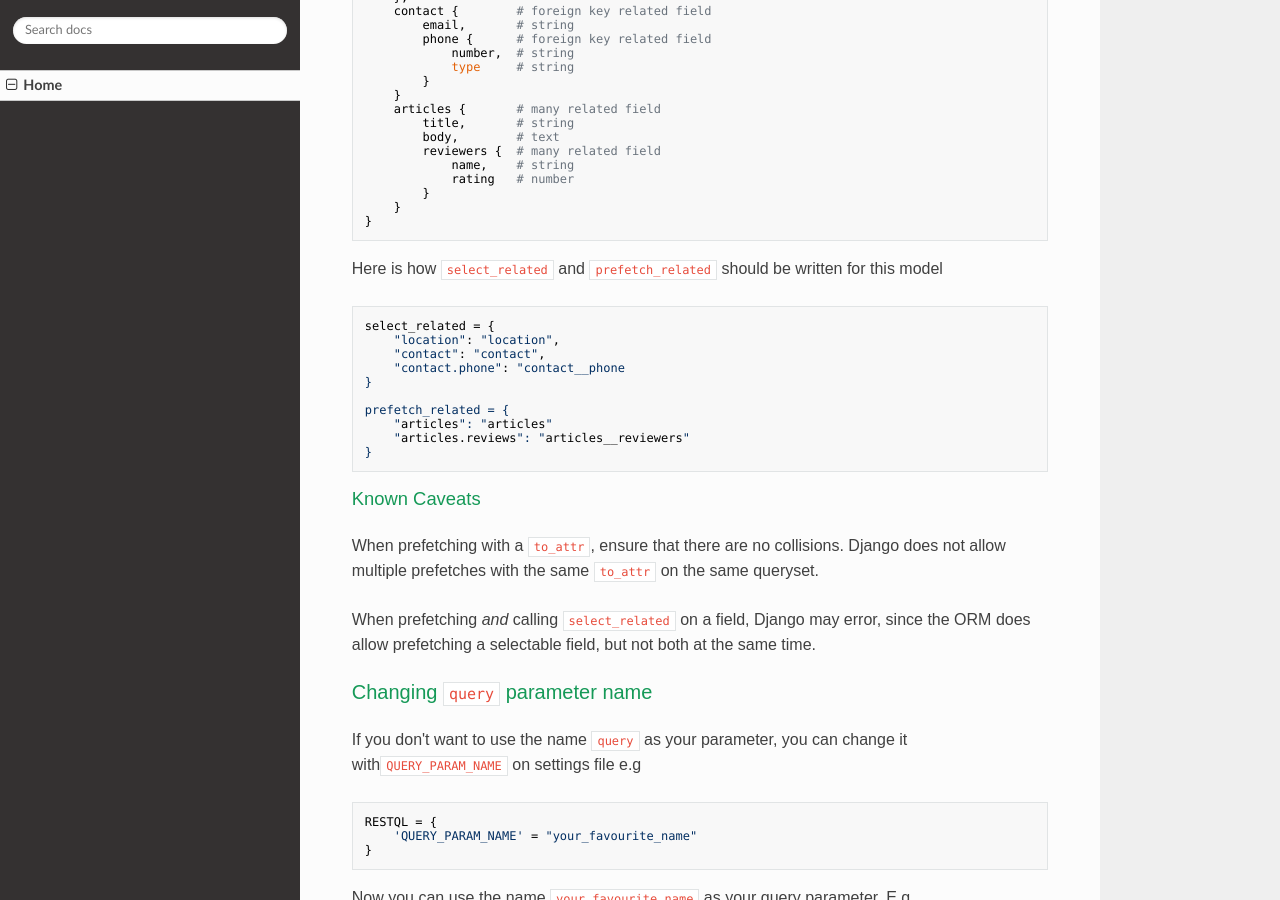
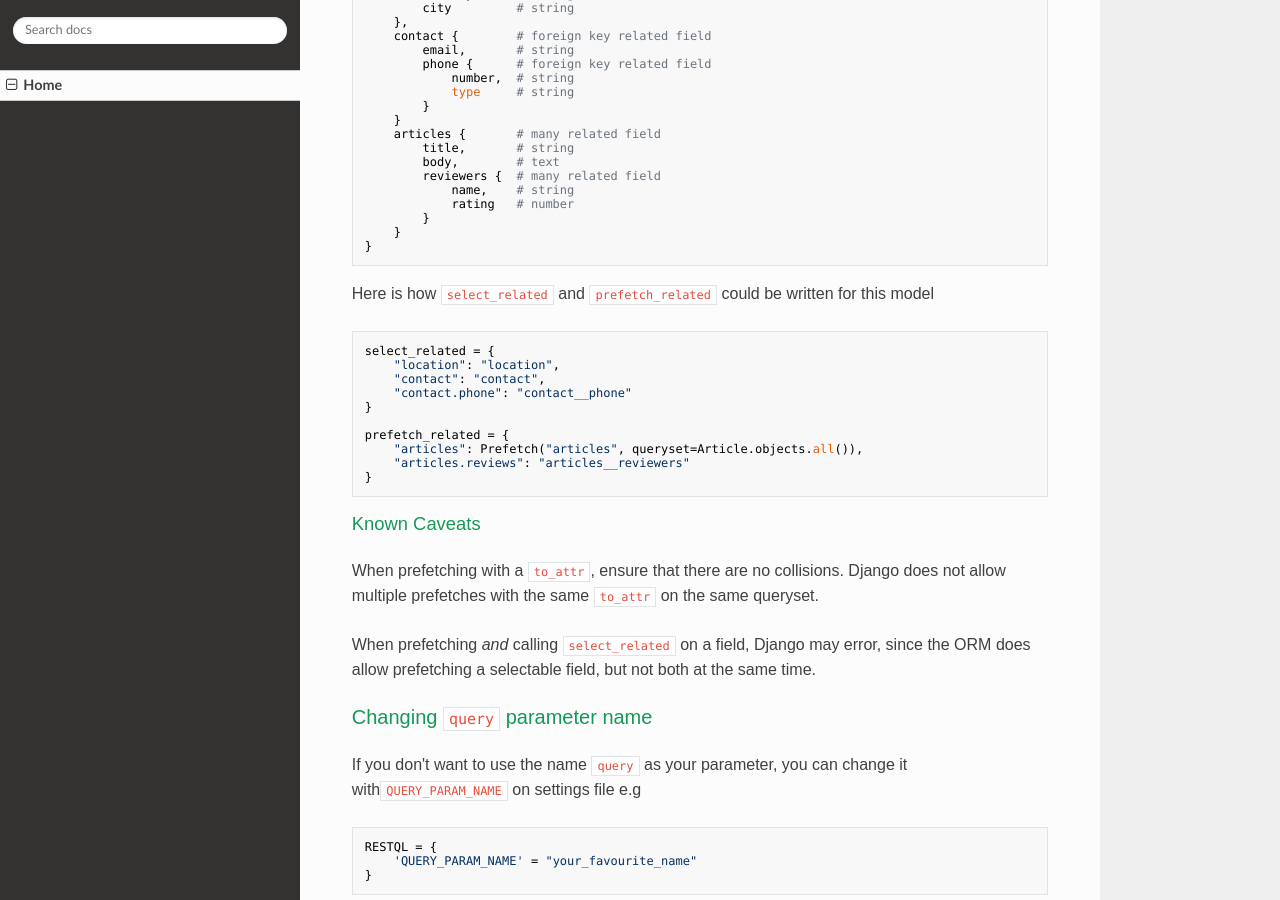
Before and after one commit to yezyilomo/django-restql, an MkDocs documentation site: the page built from docs/index.md, in a window 1280 px wide and 900 px high, scrolled down 11705 px. Built offline with MkDocs 1.6.1, drawn with Linux system fonts in a browser that asks for light colours; nearby versions of some CDN libraries; some of the changed text lies outside the part shown.

Commit message:
:memo: Update docs

````diff
--- a/docs/index.md
+++ b/docs/index.md
@@ -532,10 +532,10 @@
 
 **Syntax Interpretation**
 
-* `serializer_field_name` stands for the name of the field to prefetch or select(as named on a serializer)
-* `fields_to_select` stands for argument(s) to pass when calling `select_related` method
-* `fields_to_prefetch` stands for arguments(s) to pass when calling `prefetch_related` method
-* If you want to select or prefetch nested field use dot(.) to separate parent and child fields on `serializer_field_name` eg `parent.child`
+* `serializer_field_name` stands for the name of the field to prefetch or select(as named on a serializer).
+* `fields_to_select` stands for argument(s) to pass when calling `select_related` method. This can be a string or `Prefetch` object.
+* `fields_to_prefetch` stands for arguments(s) to pass when calling `prefetch_related` method.
+* If you want to select or prefetch nested field use dot(.) to separate parent and child fields on `serializer_field_name` eg `parent.child`.
 
 
 #### Example of `EagerLoadingMixin` usage
@@ -603,16 +603,16 @@
 }
 ```
 
-Here is how `select_related` and `prefetch_related` should be written for this model
+Here is how `select_related` and `prefetch_related` could be written for this model
 ```py
 select_related = {
     "location": "location",
     "contact": "contact",
-    "contact.phone": "contact__phone
+    "contact.phone": "contact__phone"
 }
 
 prefetch_related = {
-    "articles": "articles"
+    "articles": Prefetch("articles", queryset=Article.objects.all()),
     "articles.reviews": "articles__reviewers"
 }
 ```
````
